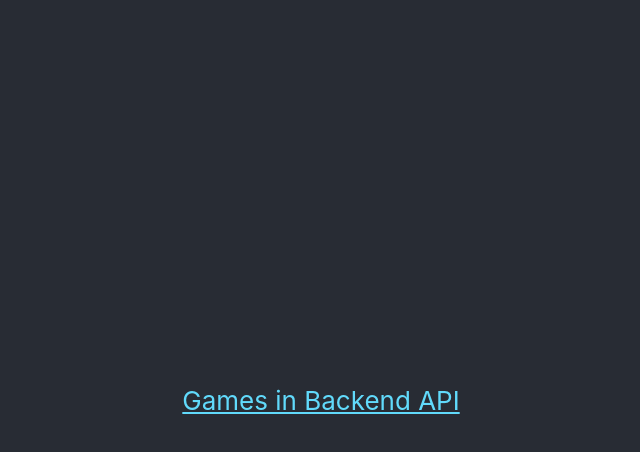
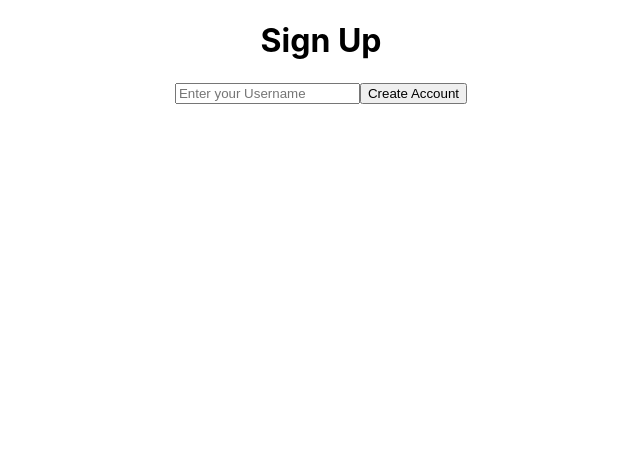
Before and after one commit to Miguelus373/Game-Finder, a React (Create React App) app: page /signup in a window 1280 px wide. Shown: the top 452 px of the page, without its empty margins (319-959 px from the left). Built offline with nearby package versions, Linux system fonts and the light colour scheme.

Commit message:
Add routing and Signup component

```diff
--- a/package.json
+++ b/package.json
@@ -8,6 +8,7 @@
     "@testing-library/user-event": "^12.1.10",
     "react": "^17.0.1",
     "react-dom": "^17.0.1",
+    "react-router-dom": "^5.2.0",
     "react-scripts": "4.0.3",
     "web-vitals": "^1.0.1"
   },
--- a/src/components/App.js
+++ b/src/components/App.js
@@ -1,21 +1,14 @@
 import '../assets/App.css';
+import { Switch, Route } from 'react-router-dom';
+import SignUp from './SignUp';
 
 function App() {
   return (
-    <>
-      <div className="App">
-        <header className="App-header">
-          <a
-            className="App-link"
-            href="https://gamefinderapi.herokuapp.com/games"
-            target="_blank"
-            rel="noopener noreferrer"
-          >
-            Games in Backend API
-        </a>
-        </header>
-      </div>
-    </>
+    <div className="App">
+      <Switch>
+        <Route path="/signup" component={SignUp} />
+      </Switch>
+    </div>
   );
 }
 
--- /dev/null
+++ b/src/components/SignUp.js
@@ -0,0 +1,39 @@
+import React, { useState } from 'react';
+import { signUp } from '../requests/api';
+
+const SignUp = () => {
+  const [username, setUsername] = useState('');
+
+  const createUser = async () => {
+    const confirmation = await signUp(username);
+
+    if (confirmation) {
+      console.log('User created');
+    } else {
+      console.log('Username already taken');
+    }
+  };
+
+  return (
+    <>
+      <h1>Sign Up</h1>
+      <form>
+        <input
+          type="text"
+          name="username"
+          value={username}
+          onChange={e => setUsername(e.target.value)}
+          placeholder="Enter your Username"
+        />
+        <button
+          type="button"
+          onClick={createUser}
+        >
+          Create Account
+        </button>
+      </form>
+    </>
+  );
+};
+
+export default SignUp;
--- a/src/requests/api.js
+++ b/src/requests/api.js
@@ -24,17 +24,18 @@ const gameInfo = async id => {
 };
 
 const signUp = async username => {
-  try {
-    const options = {
-      method: 'POST',
-      mode: 'cors',
-    };
+  const options = {
+    method: 'POST',
+    mode: 'cors',
+  };
 
-    fetch(`${URL}/users?username=${username}`, options);
+  const response = await fetch(`${URL}/users?username=${username}`, options);
+
+  if (response.ok) {
     return true;
-  } catch {
-    return false;
   }
+
+  return false;
 };
 
 const user = async id => {
```
Also changed, not shown: src/index.js (+4 -3 lines), 1 other file (tests, documents, lock files or other folders).
